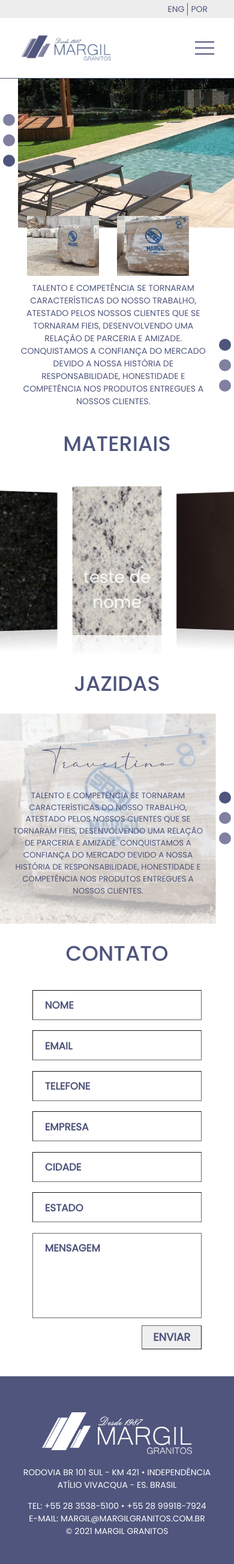
After one commit to LeonardoDuarteBonafe/margil, a PHP site: page /index.php in a window 390 px wide. The commit adds this page. Shown: the whole page at 60% size. Run offline with PHP 8.4, Linux system fonts and the light colour scheme; some libraries are stand-ins or nearby versions.

Commit message:
Transformando arquivos .html em .php

```diff
--- a/index.html
+++ b/index.php
@@ -17,45 +17,10 @@
 
 
     <body>
-        <!--<h1 class="animate__animated animate__bounce animate__infinite animate__delay-2s teste">An animated element</h1>-->
 
-        <!--<header>
-<a href="#" class="logo">logo</a>
-<div class="toggleMenu">
-<span></span>
-</div>
-<ul class="navigation">
-<li><a href="#">HOME</a></li>
-<li><a href="#">EMPRESA</a></li>
-<li><a href="#">MATERIAIS</a></li>
-<li><a href="#jazidas">JAZIDAS</a></li>
-<li><a href="#obras">OBRAS</a></li>
-<li><a href="#contato">CONTATO</a></li>
-</ul>
-</header>-->
-        <header>
-            <div class="language">
-                <a href="#">ENG</a>
-                <a href="#">POR</a>
-            </div>
-            <nav>
-                <a class="logo" href="index.html">
-                    <img src="Images/Navbar/logo.png"></a>
-                <div class="mobile-menu">
-                    <div class="line1"></div>
-                    <div class="line2"></div>
-                    <div class="line3"></div>
-                </div>
-                <ul class="nav-list">
-                    <li><a href="#">HOME</a></li>
-                    <li><a href="empresa.html">EMPRESA</a></li>
-                    <li><a href="materiais.html">MATERIAIS</a></li>
-                    <li><a href="#jazidas">JAZIDAS</a></li>
-                    <!--<li><a href="#contato">OBRAS</a></li>-->
-                    <li><a href="#contato">CONTATO</a></li>
-                </ul>
-            </nav>
-        </header>
+        <?php
+        include 'php/navbar.html';
+        ?>
 
         <div id="top-carousel" class="carousel vert slide" data-ride="carousel" data-interval="1000" data-pause="false">
             <ol class="carousel-indicators">
@@ -281,59 +246,10 @@ OBRAS REALIZADAS
 </div>
 </div>
 -->
-
-        <!--formulario-->
-        <div class="contato row d-flex justify-content-center" id="contato">
-            <div class="col-9">
-                <h2 class="title">
-                    CONTATO
-                </h2>
-                <div class="form row">
-                    <div class="col-12 col-sm-6">
-                        <input class= "form-text" type="text" name="nome" id="nome" placeholder="NOME">
-                    </div>
-                    <div class="col-12 col-sm-6">
-                        <input class= "form-text" type="text" name="email" id="email" placeholder="EMAIL">
-                    </div>
-                    <div class="col-12 col-sm-6">
-                        <input class= "form-text" type="text" name="telefone" id="telefone" placeholder="TELEFONE">
-                    </div>
-                    <div class="col-12 col-sm-6">
-                        <input class= "form-text" type="text" name="empresa" id="empresa" placeholder="EMPRESA">
-                    </div>
-                    <div class="col-12 col-sm-6">
-                        <input class= "form-text" type="text" name="cidade" id="cidade" placeholder="CIDADE">
-                    </div>
-                    <div class="col-12 col-sm-6">
-                        <input class= "form-text" type="text" name="estado" id="estado" placeholder="ESTADO">
-                    </div>
-                    <div class="col-12">
-                        <textarea class= "form-text" type="text" name="mensagem" id="mensagem" placeholder="MENSAGEM" rows="5"></textarea>
-                    </div>
-                    <div class="col-12 btn-form">
-                        <button class="buttonEmail" type="button">ENVIAR</button>
-                    </div>
-                </div>
-            </div>
-        </div>
-
-        <!--footer-->
-        <footer>
-            <div class="logo">
-                <a href="#" ><img src="Images/Footer/logo.png"></a>
-            </div>
-            <div class="info">
-                <p>
-                    RODOVIA BR 101 SUL - KM 421 • INDEPENDÊNCIA <br>
-                    ATÍLIO VIVACQUA - ES. BRASIL
-                </p>
-                <p>
-                    TEL: +55 28 3538-5100 • +55 28 99918-7924 <br>
-                    E-MAIL: MARGIL@MARGILGRANITOS.COM.BR <br>
-                    © 2021 MARGIL GRANITOS
-                </p>
-            </div>
-        </footer>
+        <?php
+        include 'php/form.html';
+        include 'php/footer.html';
+        ?>
 
     </body>
     <script src="https://unpkg.com/swiper/swiper-bundle.min.js"></script>
--- /dev/null
+++ b/php/footer.html
@@ -0,0 +1,17 @@
+<!--footer-->
+<footer>
+    <div class="logo">
+        <a href="#" ><img src="Images/Footer/logo.png"></a>
+    </div>
+    <div class="info">
+        <p>
+            RODOVIA BR 101 SUL - KM 421 • INDEPENDÊNCIA <br>
+            ATÍLIO VIVACQUA - ES. BRASIL
+        </p>
+        <p>
+            TEL: +55 28 3538-5100 • +55 28 99918-7924 <br>
+            E-MAIL: MARGIL@MARGILGRANITOS.COM.BR <br>
+            © 2021 MARGIL GRANITOS
+        </p>
+    </div>
+</footer>
--- /dev/null
+++ b/php/form.html
@@ -0,0 +1,34 @@
+<!--formulario-->
+<div class="contato row d-flex justify-content-center" id="contato">
+    <div class="col-9">
+        <h2 class="title">
+            CONTATO
+        </h2>
+        <div class="form row">
+            <div class="col-12 col-sm-6">
+                <input class= "form-text" type="text" name="nome" id="nome" placeholder="NOME">
+            </div>
+            <div class="col-12 col-sm-6">
+                <input class= "form-text" type="text" name="email" id="email" placeholder="EMAIL">
+            </div>
+            <div class="col-12 col-sm-6">
+                <input class= "form-text" type="text" name="telefone" id="telefone" placeholder="TELEFONE">
+            </div>
+            <div class="col-12 col-sm-6">
+                <input class= "form-text" type="text" name="empresa" id="empresa" placeholder="EMPRESA">
+            </div>
+            <div class="col-12 col-sm-6">
+                <input class= "form-text" type="text" name="cidade" id="cidade" placeholder="CIDADE">
+            </div>
+            <div class="col-12 col-sm-6">
+                <input class= "form-text" type="text" name="estado" id="estado" placeholder="ESTADO">
+            </div>
+            <div class="col-12">
+                <textarea class= "form-text" type="text" name="mensagem" id="mensagem" placeholder="MENSAGEM" rows="5"></textarea>
+            </div>
+            <div class="col-12 btn-form">
+                <button class="buttonEmail" type="button">ENVIAR</button>
+            </div>
+        </div>
+    </div>
+</div>
--- /dev/null
+++ b/php/navbar.html
@@ -0,0 +1,22 @@
+<header>
+    <div class="language">
+        <a href="#">ENG</a>
+        <a href="#">POR</a>
+    </div>
+    <nav>
+        <a class="logo" href="index.php">
+            <img src="Images/Navbar/logo.png"></a>
+        <div class="mobile-menu">
+            <div class="line1"></div>
+            <div class="line2"></div>
+            <div class="line3"></div>
+        </div>
+        <ul class="nav-list">
+            <li><a href="#">HOME</a></li>
+            <li><a href="empresa.php">EMPRESA</a></li>
+            <li><a href="materiais.php">MATERIAIS</a></li>
+            <li><a href="index.php#jazidas">JAZIDAS</a></li>
+            <li><a href="#contato">CONTATO</a></li>
+        </ul>
+    </nav>
+</header>
```
Also changed, not shown: empresa.html (deleted, +0 -137 lines), empresa.php (added, +69 -0 lines), materiais.html (deleted, +0 -171 lines), materiais.php (added, +104 -0 lines).
